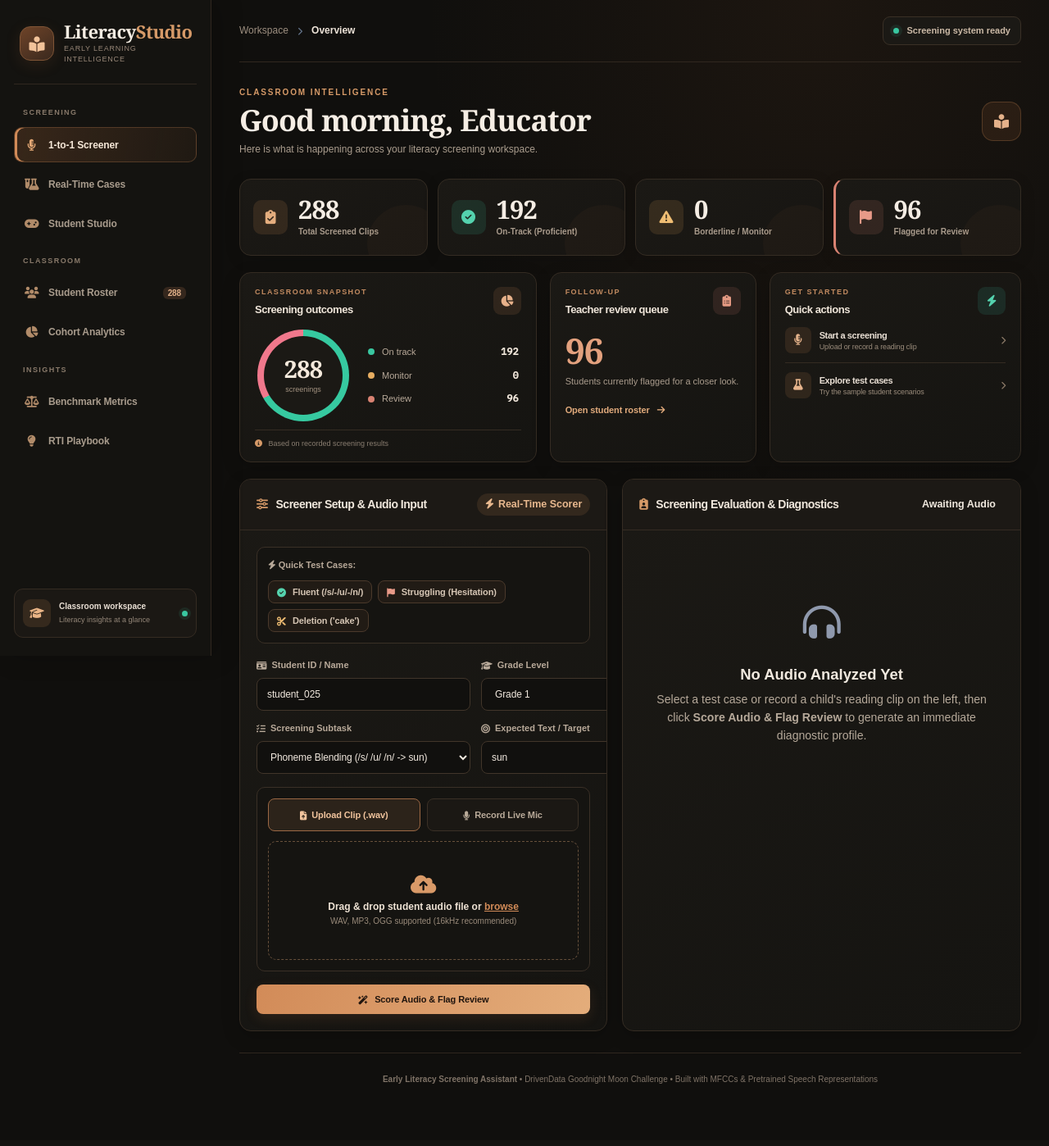
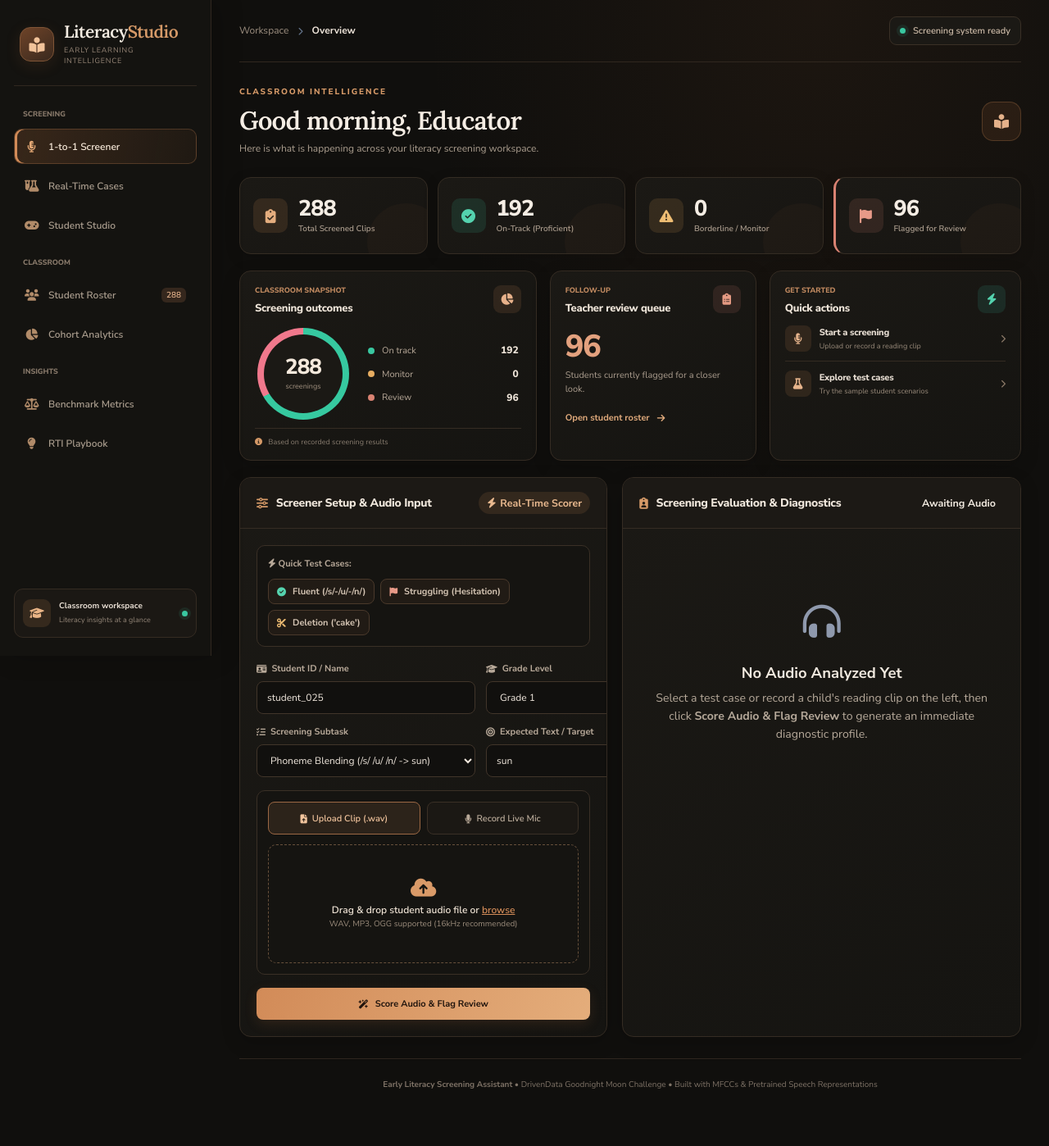
Before and after one commit to pmahitesh-cyber/Early-Literacy-Screening-Assistant, a FastAPI app: page / in a window 1280 px wide. Shown: the whole page at 82% size. Before the commit the page ends 1322 px from the top, so only its background shows below. Run offline with FastAPI, Linux system fonts and the light colour scheme.

Commit message:
Make Literacy Studio typography warmer and more human

```diff
--- a/web_app/static/css/style.css
+++ b/web_app/static/css/style.css
@@ -2379,3 +2379,45 @@ button,input,select,textarea { letter-spacing:-.01em; }
   .workspace-heading h1 { font-size:30px; }
   .kpi-value { font-size:26px; }
 }
+
+/* Human-friendly typography refinement */
+:root { --font:'Nunito Sans',sans-serif; }
+html, body, button, input, select, textarea {
+  font-family:'Nunito Sans',sans-serif !important;
+  letter-spacing:0;
+}
+.workspace-heading h1, .logo-title {
+  font-family:'Lora',Georgia,serif !important;
+  font-weight:600;
+  letter-spacing:-.025em;
+}
+.workspace-heading h1 { font-size:31px; line-height:1.2; }
+.logo-title { font-size:21px; line-height:1.15; }
+.kpi-value, .donut-center strong, .review-number {
+  font-family:'Nunito Sans',sans-serif !important;
+  font-weight:800;
+  letter-spacing:-.035em;
+  font-variant-numeric:tabular-nums;
+}
+.kpi-value { font-size:27px; }
+.donut-center strong { font-size:26px; }
+.review-number { font-size:38px; }
+.card-header h2, .widget-heading h2, .quick-action strong {
+  font-family:'Nunito Sans',sans-serif !important;
+  font-weight:750;
+  letter-spacing:-.02em;
+}
+.nav-btn, .nav-group-label, .widget-kicker, .workspace-status,
+.kpi-label, .form-group label, .box-label, .widget-footnote {
+  font-family:'Nunito Sans',sans-serif !important;
+  letter-spacing:normal;
+}
+.outcome-legend strong, .record-timer {
+  font-family:'Nunito Sans',sans-serif !important;
+  font-weight:800;
+  font-variant-numeric:tabular-nums;
+}
+@media(max-width:760px) {
+  .workspace-heading h1 { font-size:27px; }
+  .kpi-value { font-size:24px; }
+}
```
